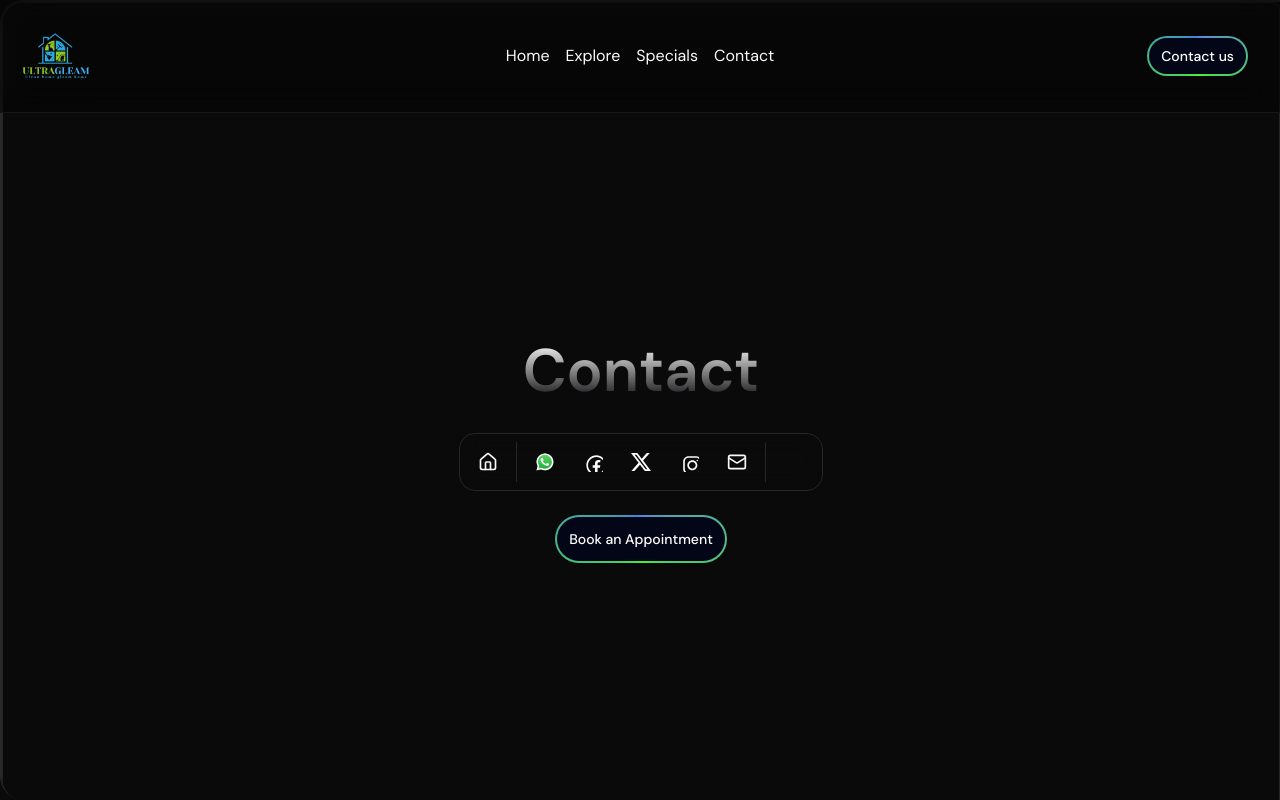
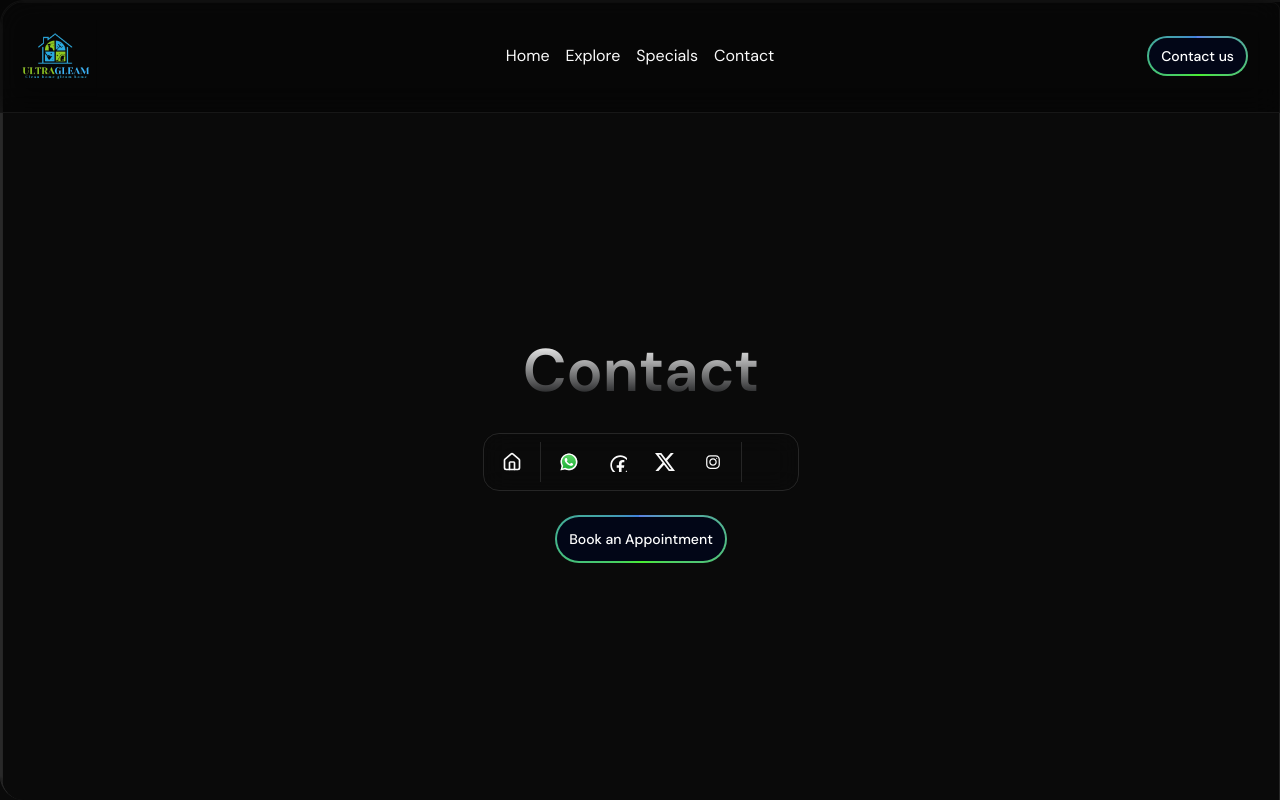
Before and after one commit to bhavishya2324/ultragleam4, a Next.js app: page /contact in a window 1280 px wide. Built offline with nearby package versions, Linux system fonts and the light colour scheme.

Commit message:
Update docs.tsx

```diff
--- a/src/components/global/docs.tsx
+++ b/src/components/global/docs.tsx
@@ -54,7 +54,7 @@ const Icons = {
   instagram: (props: IconProps) => (
     <svg
 
-     viewBox="0 0 24 24"
+     viewBox="0 0 32 32"
       fill="currentColor"
       xmlns="http://www.w3.org/2000/svg"
       {...props}
@@ -145,11 +145,7 @@ const DATA = {
         url: "https://www.instagram.com/ultragleamindiapvt.ltd/",
         icon: Icons.instagram,
       },
-      email: {
-        name: "Send Email",
-        url: "#",
-        icon: Icons.email,
-      },
+
     },
   },
 };
```
